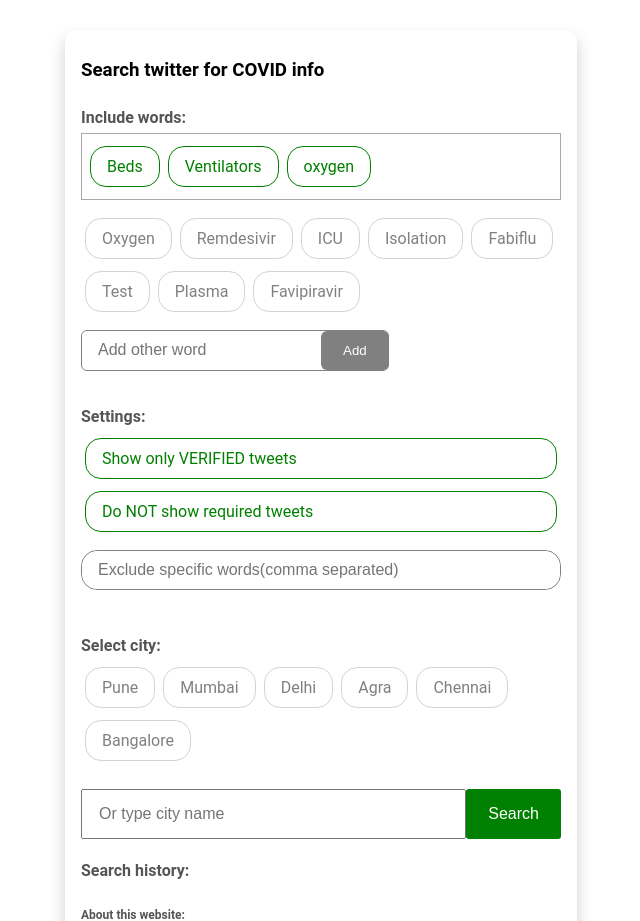
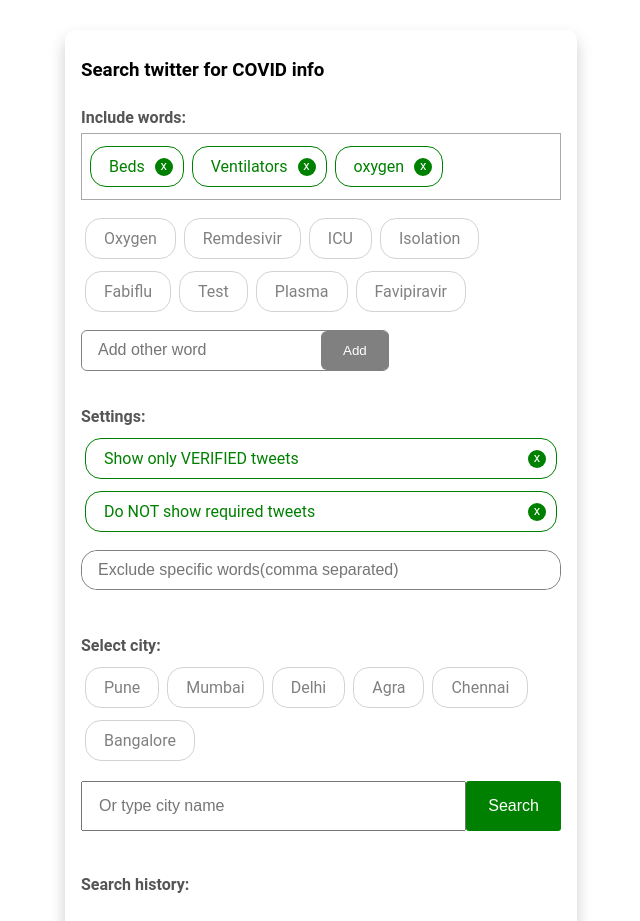
Before and after one commit to ShubhankarDas/covid-search, a React (Create React App) app: page / in a window 1280 px wide. Shown: the top 921 px of the page, without its empty margins (319-959 px from the left). Built offline with nearby package versions, Linux system fonts and the light colour scheme.

Commit message:
added cross

```diff
--- a/src/App.scss
+++ b/src/App.scss
@@ -115,6 +115,7 @@
     display: flex;
     flex-direction: column;
     margin-top: 22px;
+
     .cities-list {
       display: flex;
       flex-wrap: wrap;
@@ -156,7 +157,8 @@
 
   .bottom-container {
     display: flex;
-    margin-top: 22px;
+    margin-top: 14px;
+    margin-bottom: 22px;
 
     input {
       flex: 1;
--- a/src/components/Tag.scss
+++ b/src/components/Tag.scss
@@ -1,10 +1,11 @@
 .tag {
   cursor: pointer;
   color: grey;
-  padding: 10px 16px;
+  padding: 10px 18px;
   border-radius: 16px;
   margin: 6px 4px;
   border: 1px lightgrey solid;
+  position: relative;
 
   &:hover {
     border-color: darkgray;
@@ -13,6 +14,21 @@
   &.enabled {
     color: green;
     border-color: green;
+    padding-right: 38px;
+
+    &::after {
+      content: "x";
+      position: absolute;
+      right: 10px;
+      width: 18px;
+      height: 18px;
+      background: green;
+      color: white;
+      border-radius: 50%;
+      text-align: center;
+      font-size: 13px;
+      top: 11px;
+    }
 
     &:hover {
       border-color: darkgreen;
```
